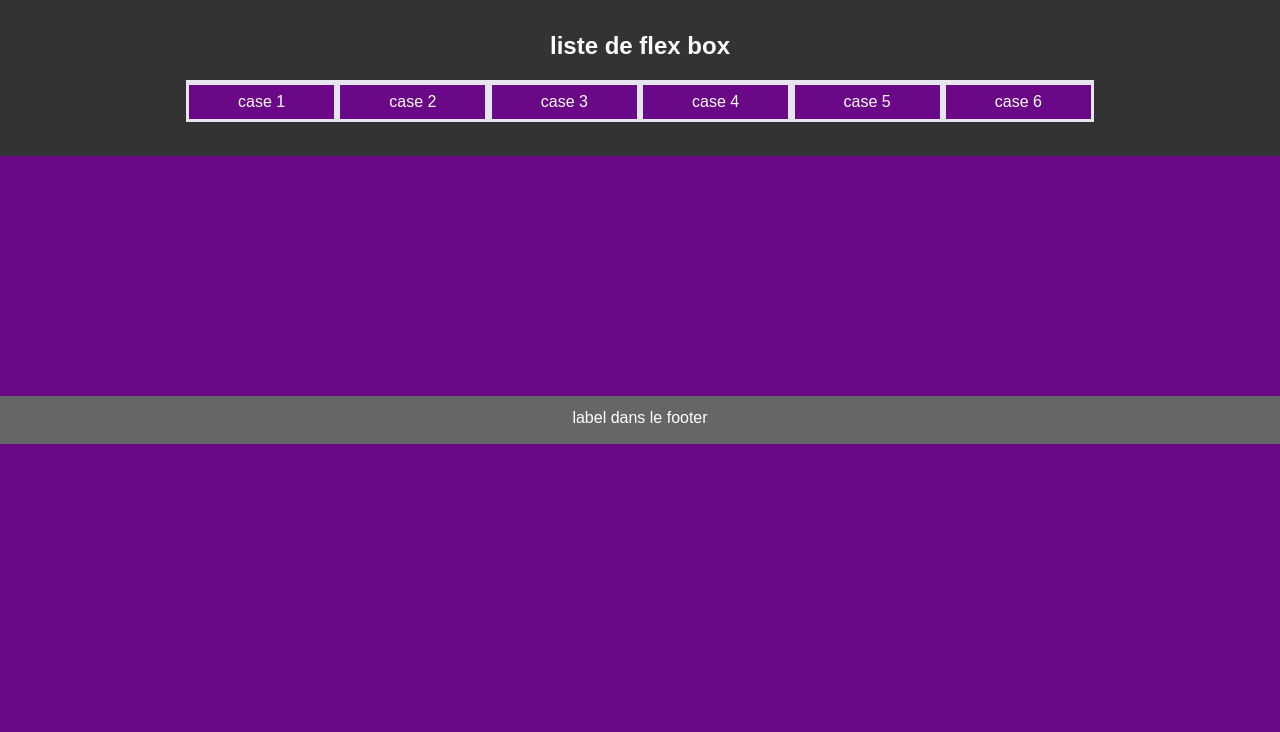
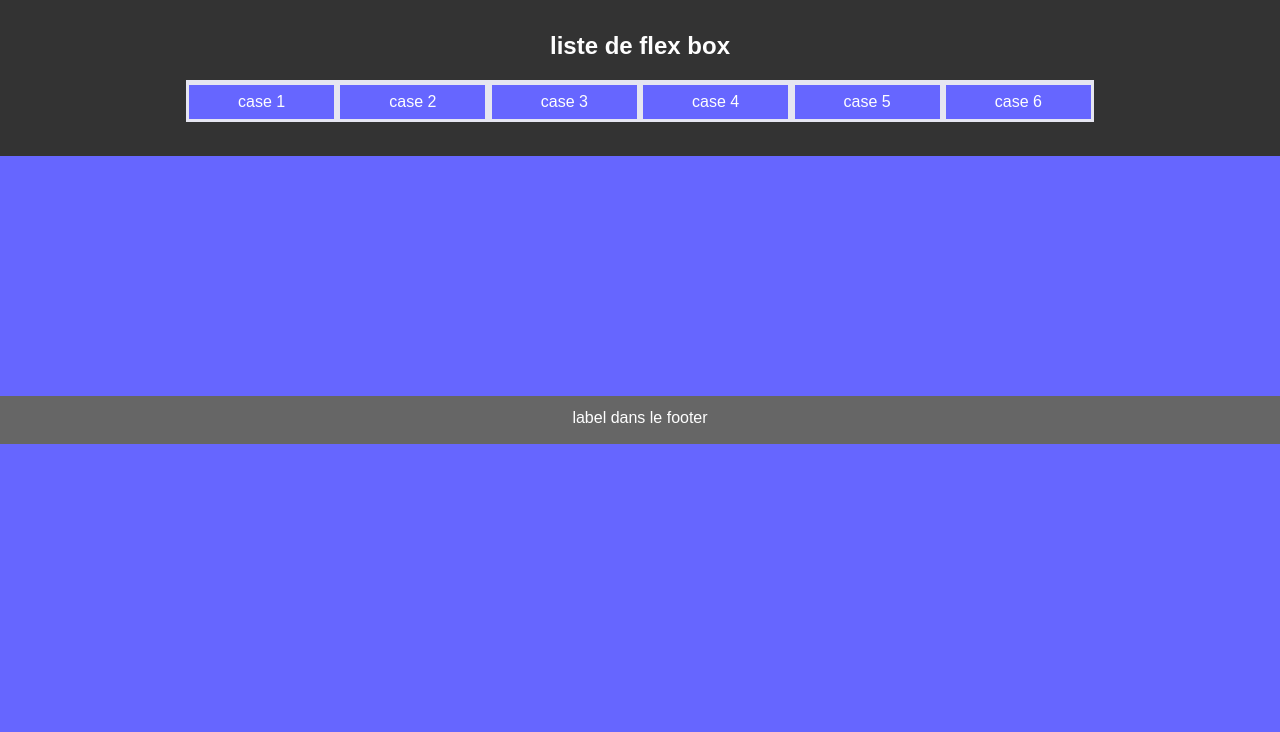
Before and after one commit to gabdestro/veille-node, a plain HTML site: page index.html in a window 1280 px wide. Shown: the part 68-800 px from the top of the page. Drawn offline with Linux system fonts and the light colour scheme.

```diff
--- a/less/style.less
+++ b/less/style.less
@@ -3,7 +3,7 @@
 @couleur-txt_body: #666666;
 @couleur-contrasteFond: #E6E6F1;
 @couleur-caseFond: #333333;
-@couleur-mauve: #6A0888;
+@couleur-mauve: #6666ff;
 
 
 
```
Also changed, not shown: .gitignore.txt (added), css/style.css.
